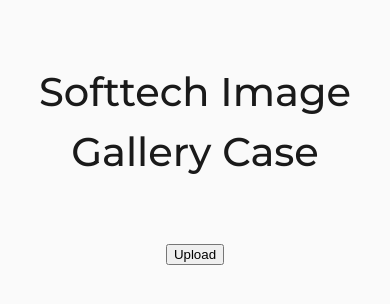
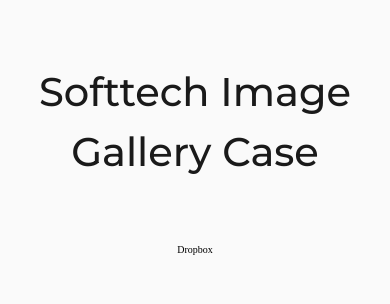
Before and after one commit to suleymantekin/image-gallery, a React (Create React App) app: page / in a window 390 px wide. Shown: the top 304 px of the page. Built offline with nearby package versions, Linux system fonts and the light colour scheme.

Commit message:
Add mobile detection hook

```diff
--- a/src/App.js
+++ b/src/App.js
@@ -1,16 +1,24 @@
-import React from 'react';
-import './App.css';
-import Image from './Image';
+import React from "react";
+import "./App.css";
+import Image from "./components/Image";
+import useMobileDetection from "./hooks/useMobileDetection";
 
-const images = []
+const images = [];
 function App() {
+  const { isMobile } = useMobileDetection();
   return (
     <div className="App">
       <div className="container">
         <h1 className="heading">Softtech Image Gallery Case</h1>
-        <button onClick={()=> alert('hi')}>Upload</button>
+        {isMobile ? (
+          <button onClick={() => alert("hi")}>Upload</button>
+        ) : (
+          <div>Dropbox</div>
+        )}
         <div className="gallery">
-          {images.map(image => <Image src={image} />)}
+          {images.map((image) => (
+            <Image src={image} />
+          ))}
         </div>
       </div>
     </div>
--- a/src/Image.js
+++ /dev/null
@@ -1,12 +0,0 @@
-import React from 'react';
-import './App.css';
-
-function Image({src= '', alt= ''}) {
-  return (
-          <div className="gallery-item">
-            <img className="gallery-image" src={src} alt={alt} />
-          </div>
-  );
-}
-
-export default Image;
--- /dev/null
+++ b/src/components/Image.js
@@ -0,0 +1,12 @@
+import React from "react";
+import "../App.css";
+
+function Image({ src = "", alt = "" }) {
+  return (
+    <div className="gallery-item">
+      <img className="gallery-image" src={src} alt={alt} />
+    </div>
+  );
+}
+
+export default Image;
--- /dev/null
+++ b/src/hooks/useMobileDetection.js
@@ -0,0 +1,13 @@
+import React from "react";
+
+export default function useMobileDetect() {
+  const [isMobile, setMobile] = React.useState(false);
+
+  React.useEffect(() => {
+    const userAgent = typeof window.navigator === "undefined" ? "" : navigator.userAgent;
+    const mobile = /Android|BlackBerry|iPhone|iPad|iPod|Opera Mini|IEMobile|WPDesktop/i.test(userAgent)
+    setMobile(mobile);
+  }, []);
+
+  return { isMobile };
+}
```
